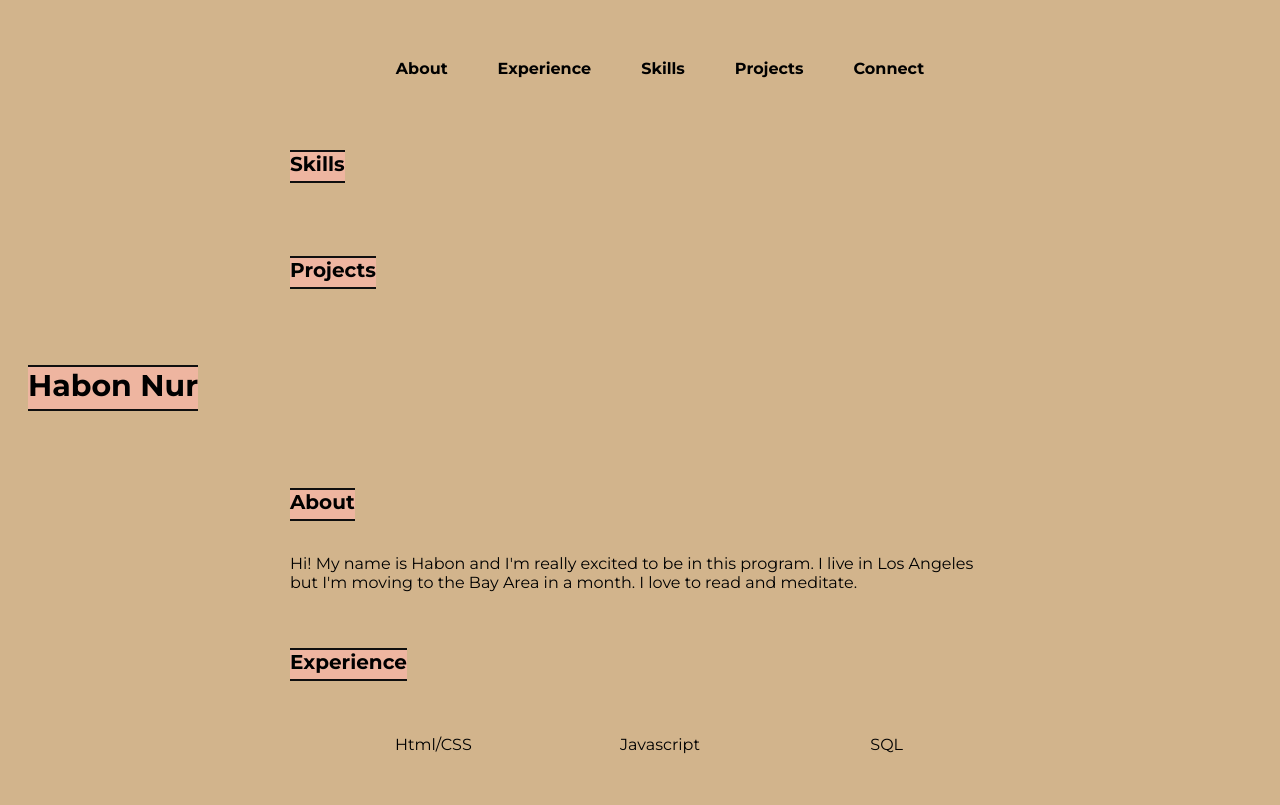
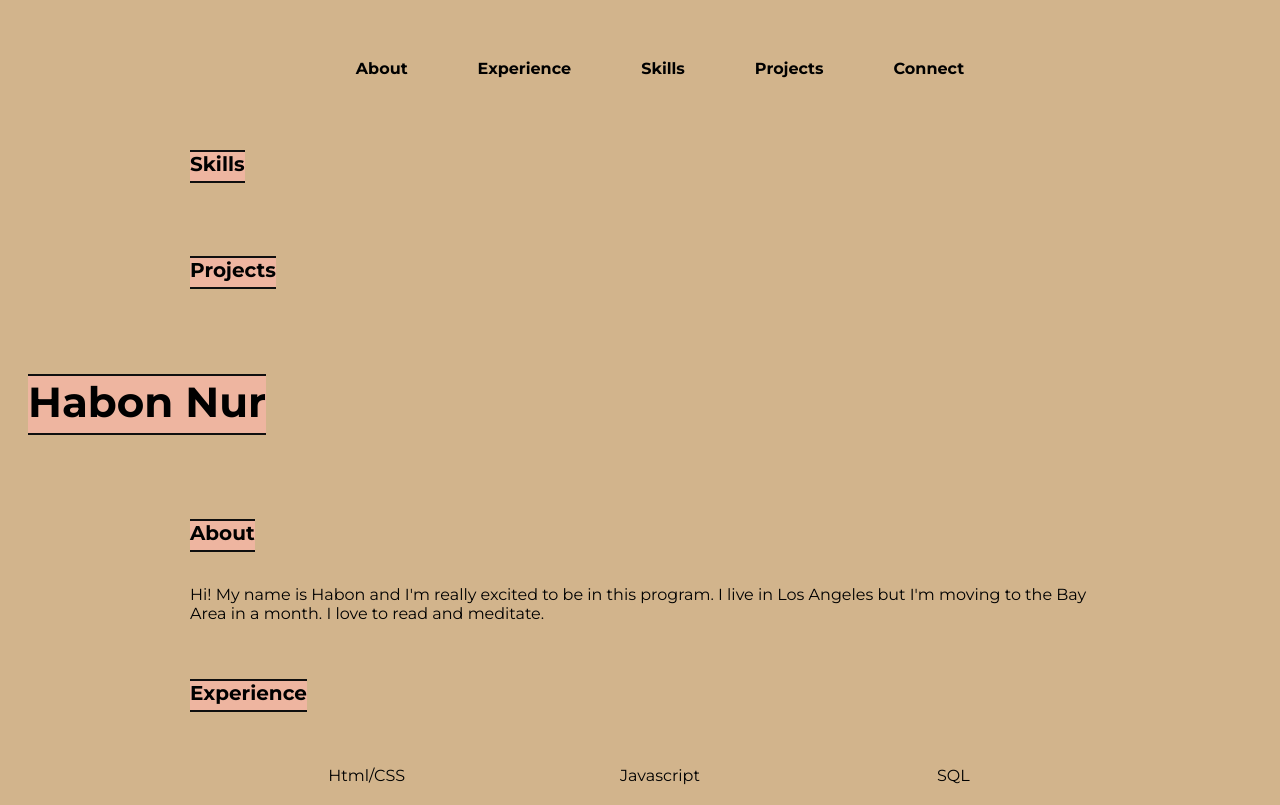
Before and after one commit to habonnur/habon-nur-kepler, a plain HTML site: page index.html in a window 1280 px wide. Shown: the top 805 px of the page. Drawn offline with Linux system fonts and the light colour scheme.

Commit message:
responsiveness  added

```diff
--- a/index.css
+++ b/index.css
@@ -1,3 +1,6 @@
+/* Base (Mobile-first) Styles
+   These styles apply to phones by default*/
+
 body {
 background-color: tan;
 color: black;
@@ -76,3 +79,22 @@
   border-radius: 8px;
   text-align: center;
 }
+/* Tablet Styling */
+@media (min-width: 600px) {
+    h1 {
+      font-size: 36px;
+    }
+    nav ul {
+      gap: 50px;
+    }
+  }
+
+  /* Desktop Styling */
+  @media (min-width: 900px) {
+    section {
+      max-width: 900px;
+    }
+    h1 {
+      font-size: 42px;
+    }
+  }
```
